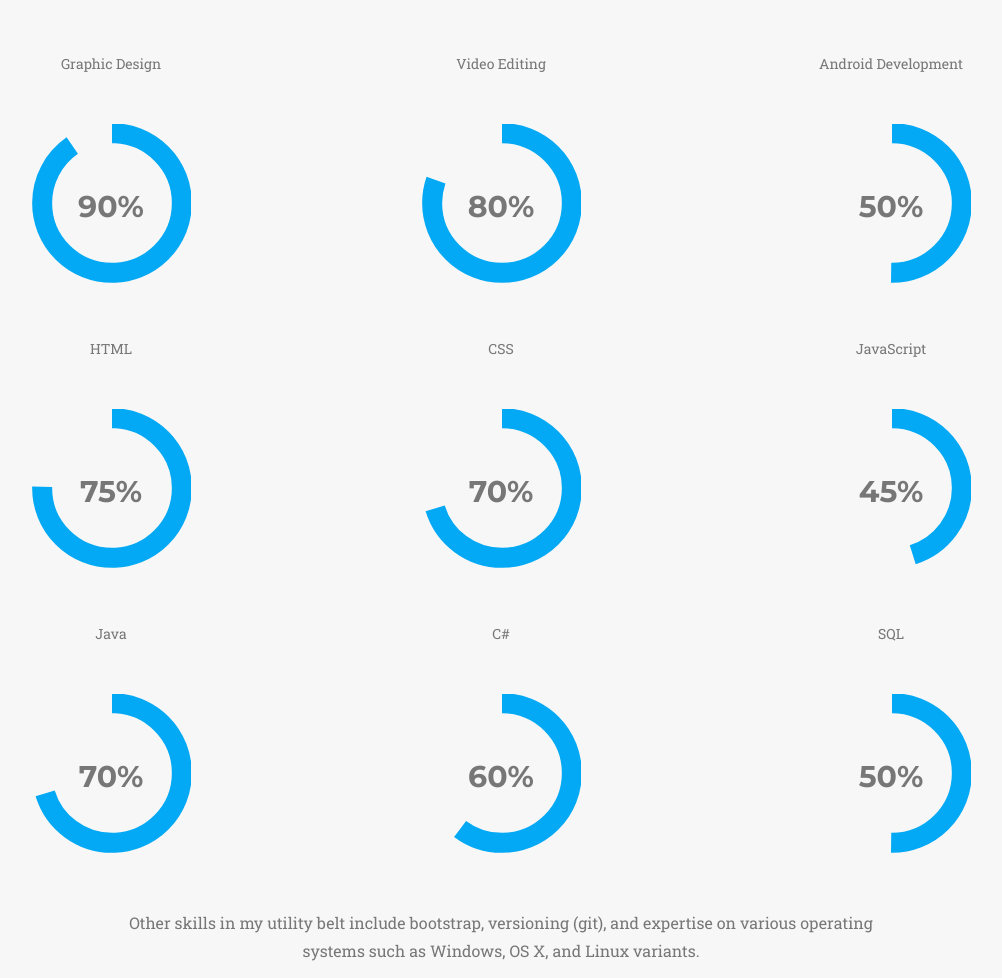
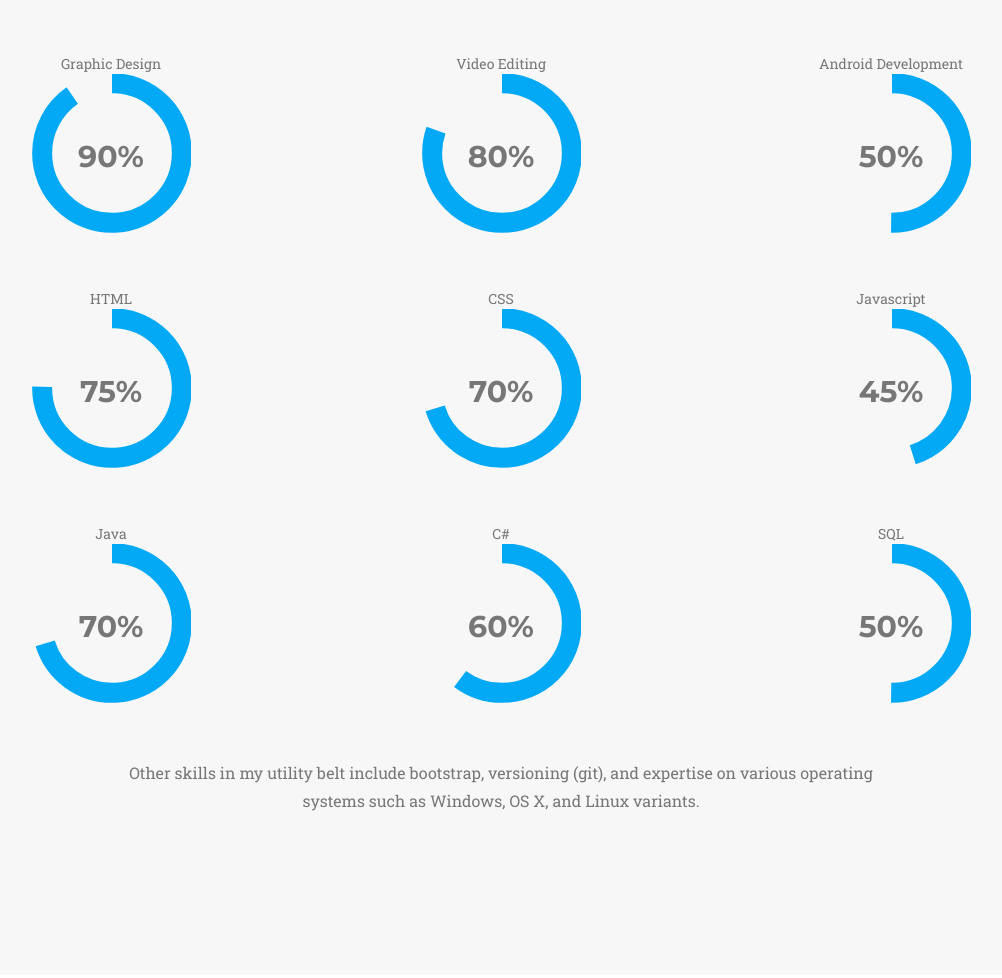
Before and after one commit to UltimateSky/rivers.io, a plain HTML site: page index.html in a window 1280 px wide. Shown: the part 3100-4078 px from the top of the page, without its empty margins (139-1141 px from the left). Drawn offline with nearby package versions, Linux system fonts and the light colour scheme; a web font is replaced by a local one.

Commit message:
Add files via upload

```diff
--- a/index.html
+++ b/index.html
@@ -196,26 +196,11 @@
                     <h3 class="section-subheading text-muted">Below are a few of my many talents.</h3>
                 </div>
             </div>
+
             <div class="row">
                 <div class="col-sm-4">
                     <div class="team-member">
                         Graphic Design
-                    </div>
-                </div>
-                <div class="col-sm-4">
-                    <div class="team-member">
-                        Video Editing
-                    </div>
-                </div>
-                <div class="col-sm-4">
-                    <div class="team-member">
-                        Android Development
-                    </div>
-                </div>
-            </div>
-            <div class="row">
-                <div class="col-sm-4">
-                    <div class="team-member">
                         <div class="item graphic">
                             <h2>90%</h2>
                             <svg width="160" height="160" xmlns="http://www.w3.org/2000/svg">
@@ -229,6 +214,7 @@
                 </div>
                 <div class="col-sm-4">
                     <div class="team-member">
+                        Video Editing
                         <div class="item video">
                             <h2>80%</h2>
                             <svg width="160" height="160" xmlns="http://www.w3.org/2000/svg">
@@ -242,8 +228,55 @@
                 </div>
                 <div class="col-sm-4">
                     <div class="team-member">
+                        Android Development
                         <div class="item android">
                             <h2>50%</h2>
+                            <svg width="160" height="160" xmlns="http://www.w3.org/2000/svg">
+                                <g>
+                                    <title>Layer 1</title>
+                                    <circle id="circle" class="circle_animation" r="69.85699" cy="81" cx="81" stroke-width="20" stroke="#03a9f4" fill="none"/>
+                                </g>
+                            </svg>
+                        </div>
+                    </div>
+                </div>
+            </div>
+
+
+            <div class="row">
+                <div class="col-sm-4">
+                    <div class="team-member">
+                        HTML
+                        <div class="item html">
+                            <h2>75%</h2>
+                            <svg width="160" height="160" xmlns="http://www.w3.org/2000/svg">
+                                <g>
+                                    <title>Layer 1</title>
+                                    <circle id="circle" class="circle_animation" r="69.85699" cy="81" cx="81" stroke-width="20" stroke="#03a9f4" fill="none"/>
+                                </g>
+                            </svg>
+                        </div>
+                    </div>
+                </div>
+                <div class="col-sm-4">
+                    <div class="team-member">
+                        CSS
+                        <div class="item css">
+                            <h2>70%</h2>
+                            <svg width="160" height="160" xmlns="http://www.w3.org/2000/svg">
+                                <g>
+                                    <title>Layer 1</title>
+                                    <circle id="circle" class="circle_animation" r="69.85699" cy="81" cx="81" stroke-width="20" stroke="#03a9f4" fill="none"/>
+                                </g>
+                            </svg>
+                        </div>
+                    </div>
+                </div>
+                <div class="col-sm-4">
+                    <div class="team-member">
+                        Javascript
+                        <div class="item js">
+                            <h2>45%</h2>
                             <svg width="160" height="160" xmlns="http://www.w3.org/2000/svg">
                                 <g>
                                     <title>Layer 1</title>
@@ -258,81 +291,7 @@
             <div class="row">
                 <div class="col-sm-4">
                     <div class="team-member">
-                        HTML
-                    </div>
-                </div>
-                <div class="col-sm-4">
-                    <div class="team-member">
-                        CSS
-                    </div>
-                </div>
-                <div class="col-sm-4">
-                    <div class="team-member">
-                        JavaScript
-                    </div>
-                </div>
-            </div>
-            <div class="row">
-                <div class="col-sm-4">
-                    <div class="team-member">
-                        <div class="item html">
-                            <h2>75%</h2>
-                            <svg width="160" height="160" xmlns="http://www.w3.org/2000/svg">
-                                <g>
-                                    <title>Layer 1</title>
-                                    <circle id="circle" class="circle_animation" r="69.85699" cy="81" cx="81" stroke-width="20" stroke="#03a9f4" fill="none"/>
-                                </g>
-                            </svg>
-                        </div>
-                    </div>
-                </div>
-                <div class="col-sm-4">
-                    <div class="team-member">
-                        <div class="item css">
-                            <h2>70%</h2>
-                            <svg width="160" height="160" xmlns="http://www.w3.org/2000/svg">
-                                <g>
-                                    <title>Layer 1</title>
-                                    <circle id="circle" class="circle_animation" r="69.85699" cy="81" cx="81" stroke-width="20" stroke="#03a9f4" fill="none"/>
-                                </g>
-                            </svg>
-                        </div>
-                    </div>
-                </div>
-                <div class="col-sm-4">
-                    <div class="team-member">
-                        <div class="item js">
-                            <h2>45%</h2>
-                            <svg width="160" height="160" xmlns="http://www.w3.org/2000/svg">
-                                <g>
-                                    <title>Layer 1</title>
-                                    <circle id="circle" class="circle_animation" r="69.85699" cy="81" cx="81" stroke-width="20" stroke="#03a9f4" fill="none"/>
-                                </g>
-                            </svg>
-                        </div>
-                    </div>
-                </div>
-            </div>
-            <div class="row">
-                <div class="col-sm-4">
-                    <div class="team-member">
                         Java
-                    </div>
-                </div>
-                <div class="col-sm-4">
-                    <div class="team-member">
-                        C#
-                    </div>
-                </div>
-                <div class="col-sm-4">
-                    <div class="team-member">
-                        SQL
-                    </div>
-                </div>
-            </div>
-            <div class="row">
-                <div class="col-sm-4">
-                    <div class="team-member">
                         <div class="item java">
                             <h2>70%</h2>
                             <svg width="160" height="160" xmlns="http://www.w3.org/2000/svg">
@@ -346,6 +305,7 @@
                 </div>
                 <div class="col-sm-4">
                     <div class="team-member">
+                        C#
                         <div class="item csharp">
                             <h2>60%</h2>
                             <svg width="160" height="160" xmlns="http://www.w3.org/2000/svg">
@@ -359,6 +319,7 @@
                 </div>
                 <div class="col-sm-4">
                     <div class="team-member">
+                        SQL
                         <div class="item sql">
                             <h2>50%</h2>
                             <svg width="160" height="160" xmlns="http://www.w3.org/2000/svg">
```
